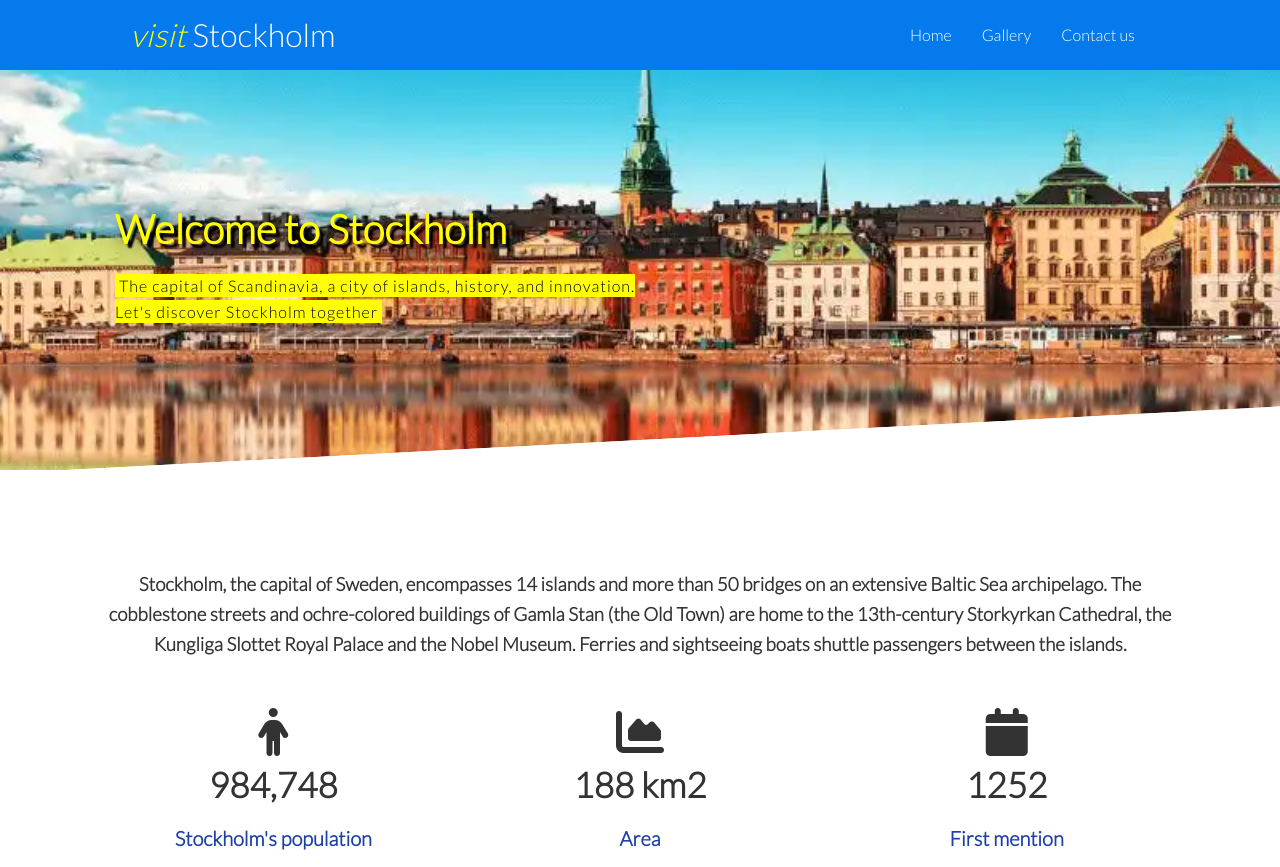
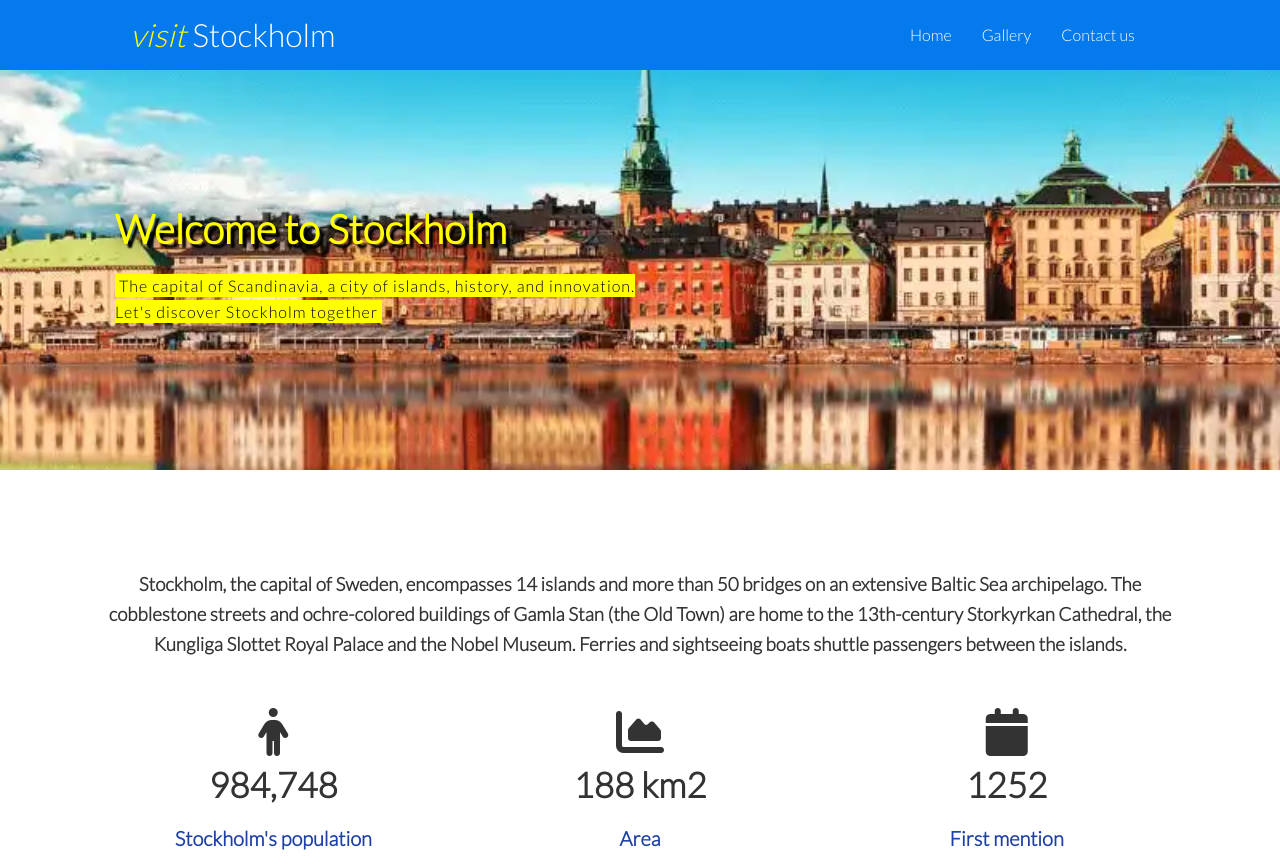
Before and after one commit to Dhiaa-alomari/visit-stockholm, a plain HTML site: page index.html in a window 1280 px wide. Shown: the top 867 px of the page. Drawn offline with Linux system fonts and the light colour scheme.

Commit message:
remove pseudo-elements ::after and ::before in showcase section in index.html  because not suitable for widescreen monitors

```diff
--- a/assets/css/index.css
+++ b/assets/css/index.css
@@ -280,17 +280,6 @@ img{
 .showcase-text{
  animation: slideInFromLeft 1s ease-in
 }
-.showcase::before, .showcase::after{
- content:'';
- position: absolute;
- height:100px;
- background-color: #fff;
- bottom: -70px;
- right:0;
- left:0;
- z-index: 0;
- transform: skewY(-3deg);
-}
 /*Stats*/
 .stats{
  padding:100px;
```
